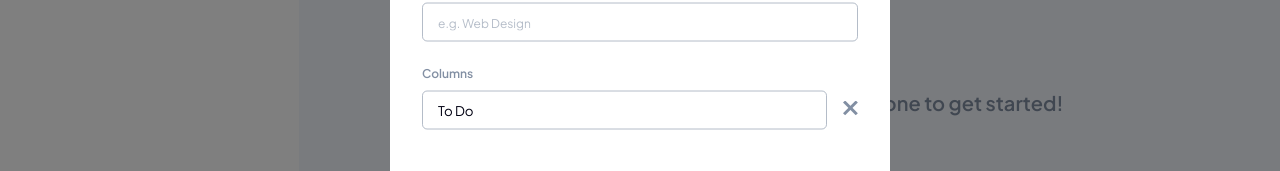
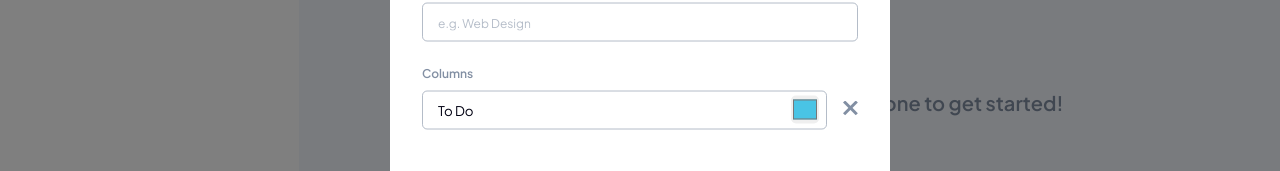
Before and after one commit to cristinakellyt/zk-kanban, a Vue app: page / in a window 1280 px wide. Both pictures are taken after a click on the button "Add New Board". Shown: the part 299-470 px from the top of the page. Built offline with nearby package versions, Linux system fonts and the light colour scheme.

Commit message:
feat: add color picker

```diff
--- /dev/null
+++ b/src/components/BaseComponents/BaseColorPicker.vue
@@ -0,0 +1,58 @@
+<template>
+  <div>
+    <input
+      v-if="selectedColor"
+      type="color"
+      id="colorPicker"
+      v-model="selectedColor"
+      class="color-input"
+    />
+  </div>
+</template>
+
+<script setup lang="ts">
+import { ref, watch } from 'vue'
+
+const emit = defineEmits(['selectedColor'])
+
+const props = withDefaults(
+  defineProps<{
+    color: string
+  }>(),
+  {
+    color: '#49c4e5'
+  }
+)
+
+console.log(props.color)
+
+const selectedColor = ref(props.color)
+
+watch(
+  () => selectedColor.value,
+  (color) => {
+    emit('selectedColor', color)
+  },
+  { immediate: true }
+)
+
+watch(
+  () => props.color,
+  (newColor) => {
+    selectedColor.value = newColor
+  },
+  { immediate: true }
+)
+</script>
+
+<style scoped lang="scss">
+@import '@/assets/scss/main.scss';
+
+.color-input {
+  width: pxToRem(28);
+  height: pxToRem(28);
+  border: none;
+  border-radius: pxToRem(5);
+  cursor: pointer;
+}
+</style>
--- a/src/components/BaseComponents/BaseInput.vue
+++ b/src/components/BaseComponents/BaseInput.vue
@@ -35,6 +35,7 @@
       @focus="onFocus"
       @blur="onBlur"
     />
+    <span class="input-extra"> <slot name="input-extra"></slot></span>
 
     <span v-if="error" class="text-error">{{ textError }}</span>
   </div>
@@ -172,6 +173,8 @@ const onBlur = (e: Event) => {
     transition: border-color 0.2s;
     font-family: $main-font;
     color: var(--text-color);
+    resize: none;
+    position: relative;
 
     &::placeholder {
       color: rgba($medium-grey, 0.6);
@@ -197,6 +200,7 @@ const onBlur = (e: Event) => {
     transition: border-color 0.2s;
     font-family: $main-font;
     color: var(--text-color);
+    position: relative;
 
     &::placeholder {
       color: rgba($medium-grey, 0.6);
@@ -213,6 +217,13 @@ const onBlur = (e: Event) => {
     }
   }
 
+  .input-extra {
+    position: absolute;
+    top: 50%;
+    right: pxToRem(8);
+    transform: translateY(-43%);
+  }
+
   .text-error {
     position: absolute;
     right: pxToRem(8);
--- a/src/components/Board.vue
+++ b/src/components/Board.vue
@@ -3,7 +3,10 @@
     <!-- Column -->
     <div class="board-column" v-for="column in currentBoard.columns" :key="column.id">
       <div class="board-header">
-        <h2 class="board-title">{{ column.name }} ({{ column.tasks.length }})</h2>
+        <h2 class="board-title">
+          <span :style="{ backgroundColor: column.color }" class="column-color"></span>
+          {{ column.name }} ({{ column.tasks.length }})
+        </h2>
       </div>
       <div
         class="board-content"
@@ -113,10 +116,20 @@ $board-column-width-desktop: pxToRem(300);
   .board-header {
     padding: pxToRem(16);
     .board-title {
-      color: var(--medium-grey);
+      display: flex;
+      align-items: center;
+      color: var(--text-color);
       text-transform: uppercase;
       letter-spacing: pxToRem(1);
       font-size: pxToRem(10);
+
+      .column-color {
+        width: pxToRem(14);
+        height: pxToRem(14);
+        border-radius: 50%;
+        display: inline-block;
+        margin-right: pxToRem(8);
+      }
     }
   }
 
--- a/src/components/CreateEditBoard.vue
+++ b/src/components/CreateEditBoard.vue
@@ -19,7 +19,9 @@
             :error="boardNameError"
             textError="Can't be empty"
             :isRequired="false"
-          />
+          >
+            <!-- <slot name="input-extra">y</slot> -->
+          </BaseInput>
           <!-- Board Columns -->
           <fieldset>
             <legend class="label" v-if="columns.length > 0">Columns</legend>
@@ -31,7 +33,20 @@
                 :input="column.name"
                 @inputChange="(value: string) => (columns[index].name = value)"
                 :isRequired="false"
-              />
+              >
+                <!-- Color Picker -->
+                <template #input-extra>
+                  <BaseColorPicker
+                    :color="column.color"
+                    @selectedColor="
+                      (color: string) => {
+                        columns[index].color = color
+                        console.log(color)
+                      }
+                    "
+                /></template>
+              </BaseInput>
+
               <img
                 src="@/assets/icons/icon-cross.svg"
                 alt="delete-icon"
@@ -68,6 +83,7 @@ import { computed, ref } from 'vue'
 // Components
 import BaseInput from './BaseComponents/BaseInput.vue'
 import BaseButton from './BaseComponents/BaseButton.vue'
+import BaseColorPicker from './BaseComponents/BaseColorPicker.vue'
 
 //store
 import { useBoardsStore } from '@/stores/BoardsStore'
--- a/src/components/EditDeleteOptionsPopup.vue
+++ b/src/components/EditDeleteOptionsPopup.vue
@@ -50,26 +50,18 @@ const onClose = () => {
   left: 0;
   width: 100%;
   height: 100%;
-  background-color: rgba(75, 43, 43, 0.5);
-  // z-index: 10000;
+  background-color: rgba(0, 0, 0, 0.1);
 }
 
 .options-wrapper {
   position: absolute;
   top: 100%;
   right: 0;
-  // width: 100%;
-  // height: 100%;
-  z-index: 10000000;
-  // position: relative;
-  // display: flex;
-  // justify-content: center;
-  // align-items: center;
+  z-index: 1000;
 }
 
 .board-options {
   position: sticky;
-  // top: 120%;
   right: 0;
   background-color: var(--bg-color);
   border: pxToRem(1) solid var(--secondary-color);
@@ -78,7 +70,6 @@ const onClose = () => {
 
   display: flex;
   flex-direction: column;
-  // gap: pxToRem(8);
   justify-content: space-around;
   width: pxToRem(200);
   height: pxToRem(100);
--- a/src/components/TaskDetailsModal.vue
+++ b/src/components/TaskDetailsModal.vue
@@ -162,6 +162,8 @@ const saveTaskDetail = () => {
     color: var(--medium-grey);
     font-size: pxToRem(14);
     font-weight: 500;
+    max-height: pxToRem(110);
+    overflow: auto;
   }
 
   .subtasks {
--- a/src/constants/boilerplateContent.ts
+++ b/src/constants/boilerplateContent.ts
@@ -1,14 +1,12 @@
 //Types
-import type { Task, SubTask } from '@/types/appTypes'
+import type { Task, SubTask, Column } from '@/types/appTypes'
 
 //Helpers
 import generateNumericId from '@/utils/generateNumericId'
 
-const BOILERPLATE_COLUMNS = [{ id: generateNumericId(), name: 'To Do', tasks: [] }] as {
-  id: number
-  name: string
-  tasks: Task[]
-}[]
+const BOILERPLATE_COLUMNS = [
+  { id: generateNumericId(), name: 'To Do', tasks: [], color: '#49c4e5' }
+] as Column[]
 
 const BOILERPLATE_SUBTASKS = [{ id: generateNumericId(), name: '', isDone: false }] as SubTask[]
 
--- a/src/types/appTypes.ts
+++ b/src/types/appTypes.ts
@@ -17,6 +17,6 @@ interface Board {
   columns: Column[]
 }
 
-type Column = { id: number; name: string; tasks: Task[] }
+type Column = { id: number; name: string; tasks: Task[]; color: string }
 
 export type { Task, SubTask, Board, Column }
```
